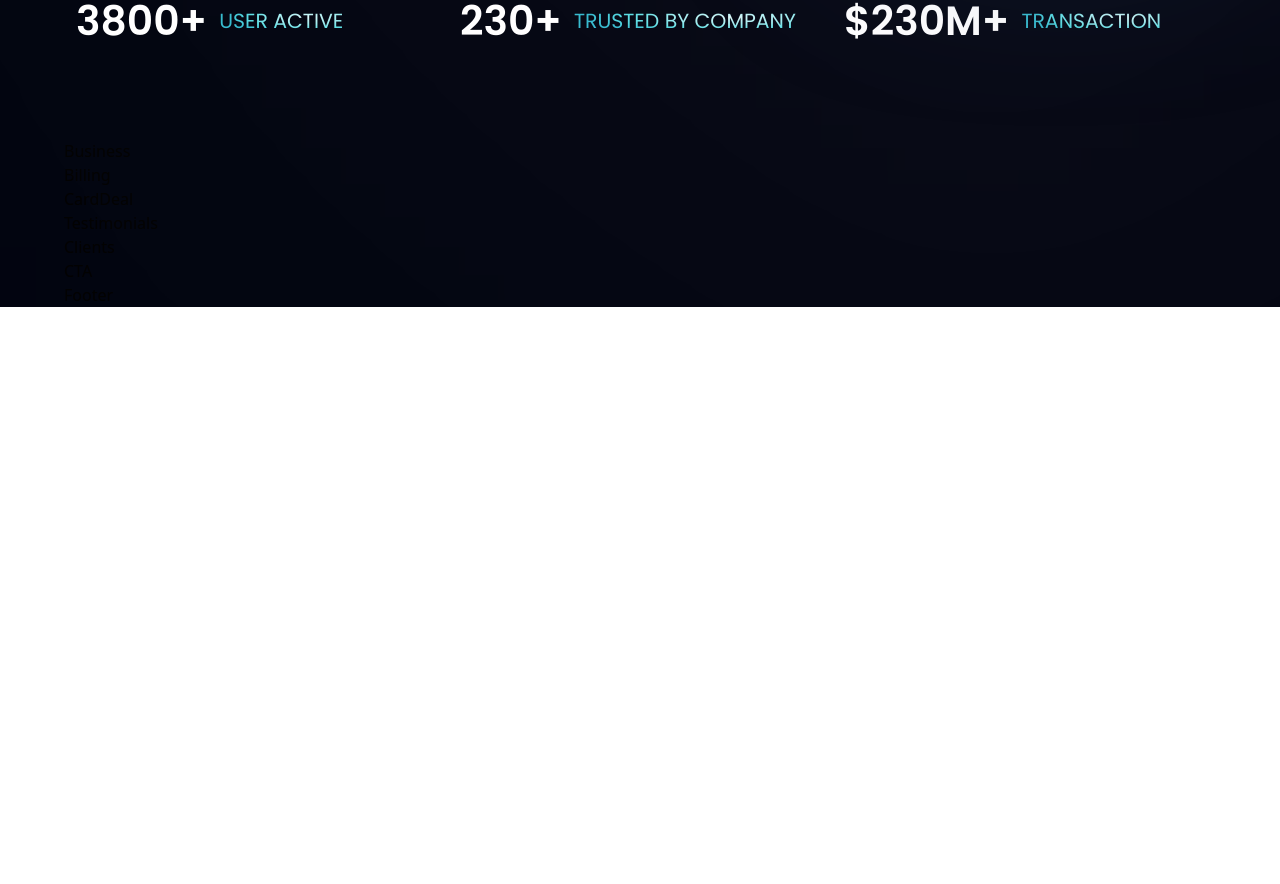
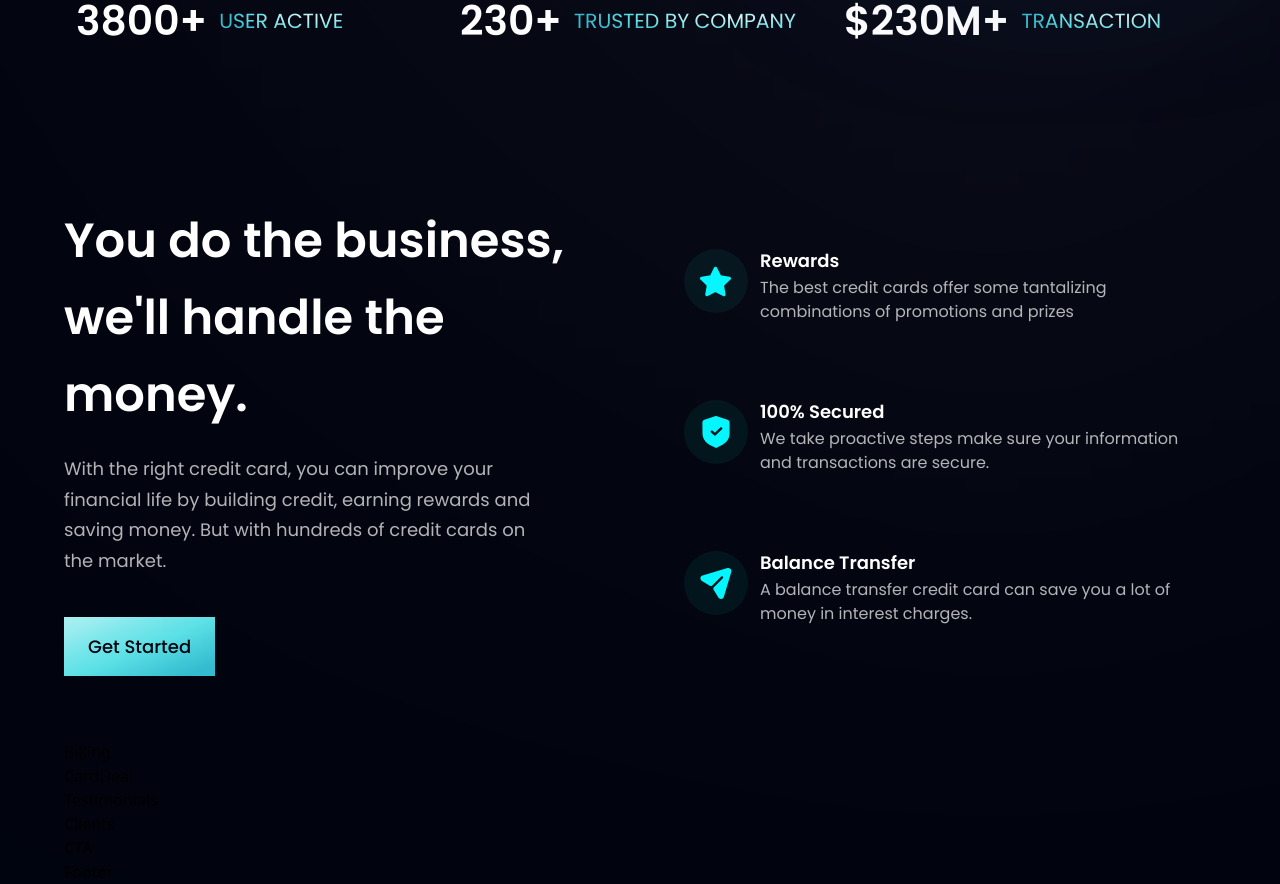
Before and after one commit to mthisgaard/space-tourism-app, a React (Vite) app in the folder space-tourism-app/: page / in a window 1280 px wide. Shown: the part 806-1690 px from the top of the page. Before the commit the page ends 1113 px from the top, so only its background shows below. Built offline with nearby package versions, Linux system fonts and the light colour scheme.

Commit message:
add and style business section

```diff
--- a/space-tourism-app/src/components/Business.jsx
+++ b/space-tourism-app/src/components/Business.jsx
@@ -1,8 +1,37 @@
-import React from 'react'
+import { features } from '../constants';
+import styles, { layout } from '../style';
+import Button from './Button';
+
+const FeatureCard = ({ icon, title, content, index }) => (
+  <div className={`flex flex-row p-6 rounded-[20px] ${index !== features.length -1 ? "mb-6" : "mb-0"} feature-card`}>
+    <div className={`w-[64px] h-[64px] rounded-full ${styles.flexCenter} bg-dimBlue`}>
+      <img src={icon} alt="icon" className="w-[50%] h-[50%] object-contain" />
+    </div>
+    <div className="flex-1 flex flex-col ml-3">
+      <h4 className="font-poppins font-semibold text-white text-[18px] leading-[23px] mb-1">
+        {title}
+      </h4>
+      <p className="font-poppins font-normal text-dimWhite text-[16px] leading-[24px] mb-1">
+        {content}
+      </p>
+    </div>
+  </div>
+)
 
 const Business = () => {
   return (
-    <div>Business</div>
+    <section id="features" className={layout.section}>
+      <div className={layout.sectionInfo}>
+        <h2 className={styles.heading2}>You do the business, <br className="sm:block hidden"/> we'll handle the money.</h2>
+        <p className={`${styles.paragraph} max-w-[470px] mt-5`}>With the right credit card, you can improve your financial life by building credit, earning rewards and saving money. But with hundreds of credit cards on the market.</p>
+        <Button styles="mt-10" />
+      </div>
+      <div className={`${layout.sectionImg} flex-col`}>
+        {features.map((feature, index) => (
+          <FeatureCard key={feature.id} {... feature} index={index}/>
+        ))}
+      </div>
+    </section>
   )
 }
 
--- a/space-tourism-app/src/components/Button.jsx
+++ b/space-tourism-app/src/components/Button.jsx
@@ -1,8 +1,10 @@
 import React from 'react'
 
-const Button = () => {
+const Button = ({ styles }) => {
   return (
-    <div>Button</div>
+    <button type="button" className={`py-4 px-6 bg-blue-gradient font-poppins font-medium text-[18px] text-primary outline-none ${styles}`}>
+      Get Started
+    </button>
   )
 }
 
```
